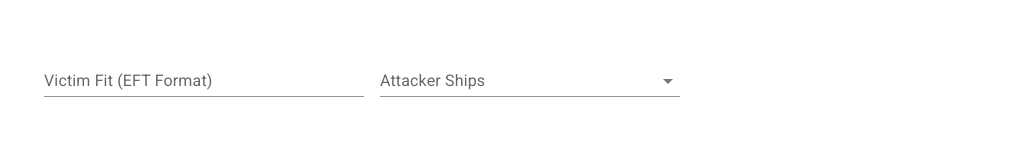
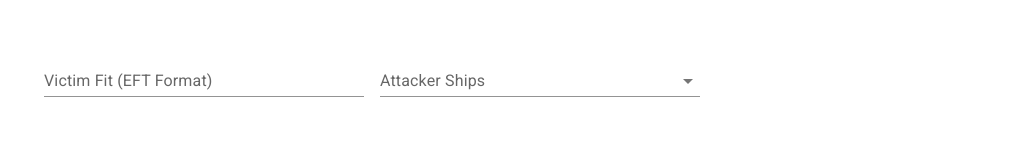
Before and after one commit to folklorelabs/zkill-point-calc, a React (Create React App) app: page / in a window 1280 px wide. Shown: the part 141-296 px from the top of the page, without its empty margins (268-1280 px from the left). Built offline with nearby package versions, Linux system fonts and the light colour scheme.

Commit message:
style tweaks

```diff
--- a/src/components/App.js
+++ b/src/components/App.js
@@ -197,13 +197,13 @@ function App() {
             id="attacker-select"
             multiple
             disableCloseOnSelect
-            limitTags={2}
+            limitTags={1}
             options={availableAttackers}
             value={zkillPointsState.attackers}
             isOptionEqualToValue={(option, value) => false}
             groupBy={(option) => `${option.group} (${Math.pow(5, option.rigSize)} points)`}
             getOptionLabel={(option) => option.name}
-            sx={{ width: 300 }}
+            sx={{ width: 320 }}
             slotProps={{
               style: {
                 padding: 0,
--- a/src/contexts/ColorMode.jsx
+++ b/src/contexts/ColorMode.jsx
@@ -6,6 +6,10 @@ const THEMES = {
   light: createTheme({
     palette: {
       mode: 'light',
+      background: {
+        paper: 'red',
+        background: 'red',
+      },
     },
   }),
   dark: createTheme({
@@ -22,13 +26,15 @@ const THEMES = {
 const ColorModeContext = createContext({ toggleColorMode: () => {} });
 
 export function ColorModeProvider({ children }) {
-  const prefersDarkMode = useMediaQuery('(prefers-color-scheme: dark)');
-  const [mode, setMode] = useState(prefersDarkMode ? 'dark' : 'light');
+  const prefersLightMode = useMediaQuery('(prefers-color-scheme: light)');
+  const [mode, setMode] = useState(prefersLightMode ? 'light' : 'dark');
   const providerValue = useMemo(() => ({
     toggleColorMode: () => {
       setMode((prevMode) => (prevMode === 'light' ? 'dark' : 'light'));
     },
   }), []);
+
+  console.log(THEMES.light);
 
   return (
     <ColorModeContext.Provider value={providerValue}>
```
